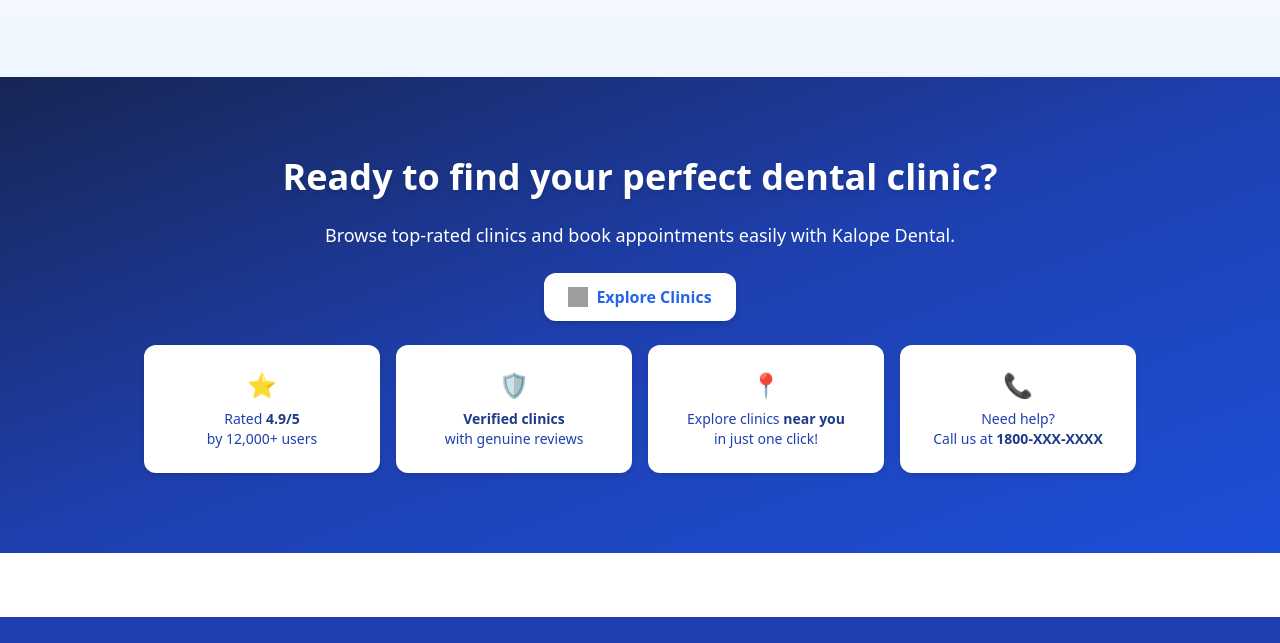
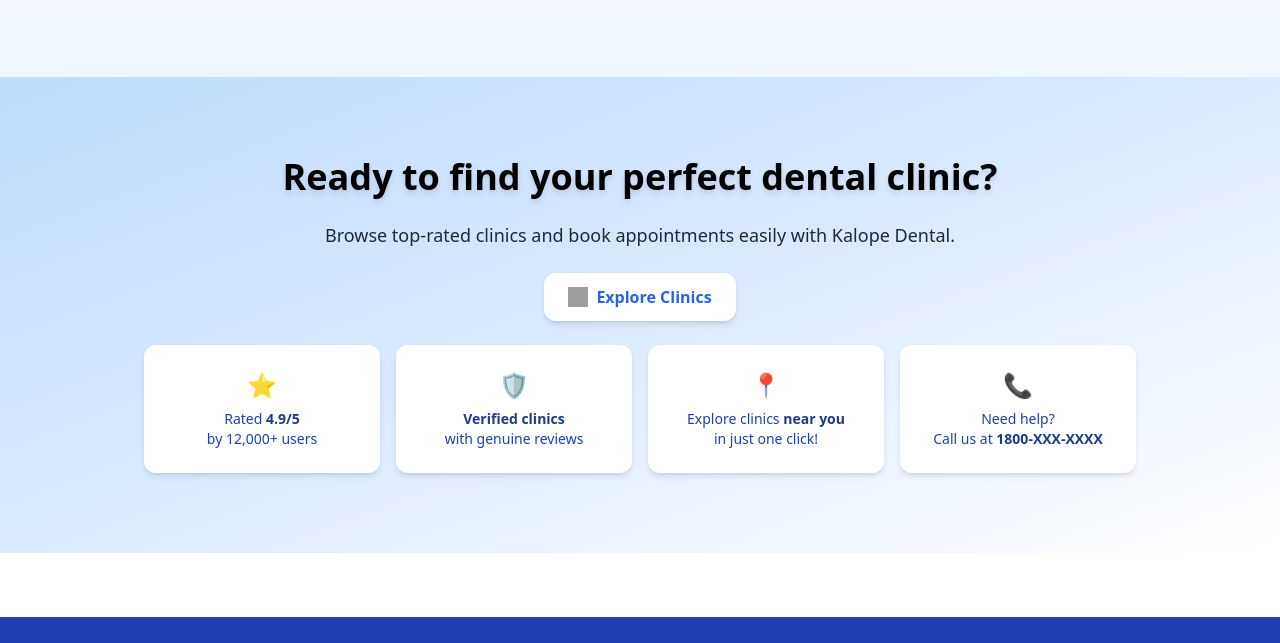
Before and after one commit to Joy-tii/kalope-dental, a plain HTML site: page index.html in a window 1280 px wide. Shown: the part 1365-2008 px from the top of the page. Drawn offline with nearby package versions, Linux system fonts and the light colour scheme; grey boxes are pictures that could not be loaded.

Commit message:
Add files via upload

```diff
--- a/index.html
+++ b/index.html
@@ -332,12 +332,12 @@
   </section>
 
 <!-- Call to Action Section -->
-<section class="bg-gradient-to-br from-blue-950 via-blue-800 to-blue-700 text-white py-20 px-4 mb-16">
+<section class="bg-gradient-to-br from-blue-200 via-blue-100 to-white text-black py-20 px-4 mb-16">
     <div class="max-w-5xl mx-auto text-center space-y-6">
       <h2 class="text-3xl md:text-4xl font-bold drop-shadow-md">
         Ready to find your perfect dental clinic?
       </h2>
-      <p class="text-base md:text-lg text-white">
+      <p class="text-base md:text-lg text-gray-800">
         Browse top-rated clinics and book appointments easily with Kalope Dental.
       </p>
 
@@ -381,6 +381,8 @@
     </div>
   </section>
 
+
+
     <!-- Footer -->
     <footer class="bg-blue-800 text-blue-100 py-12">
         <div class="max-w-7xl mx-auto px-4 grid grid-cols-1 md:grid-cols-4 gap-8">
```
